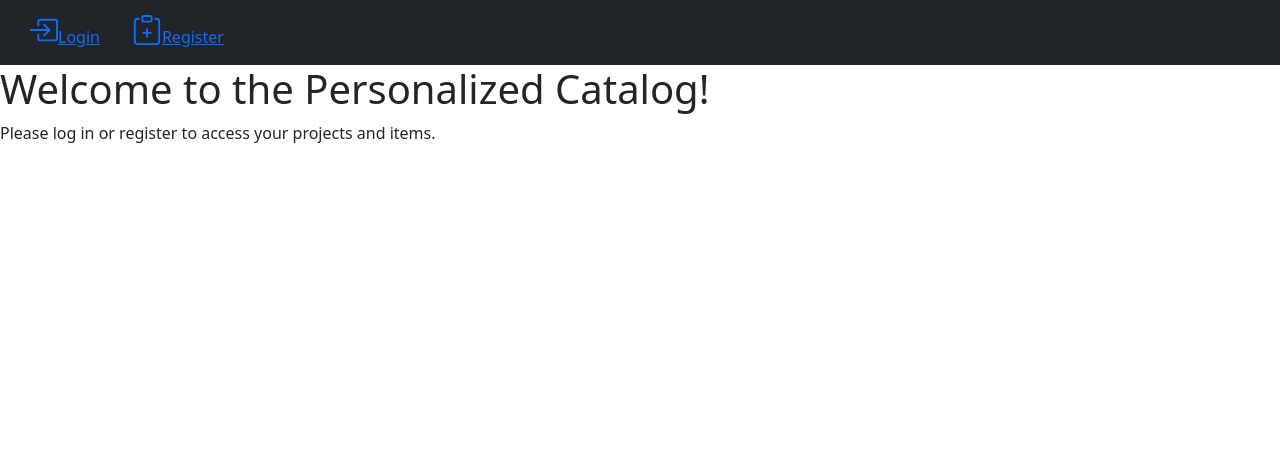
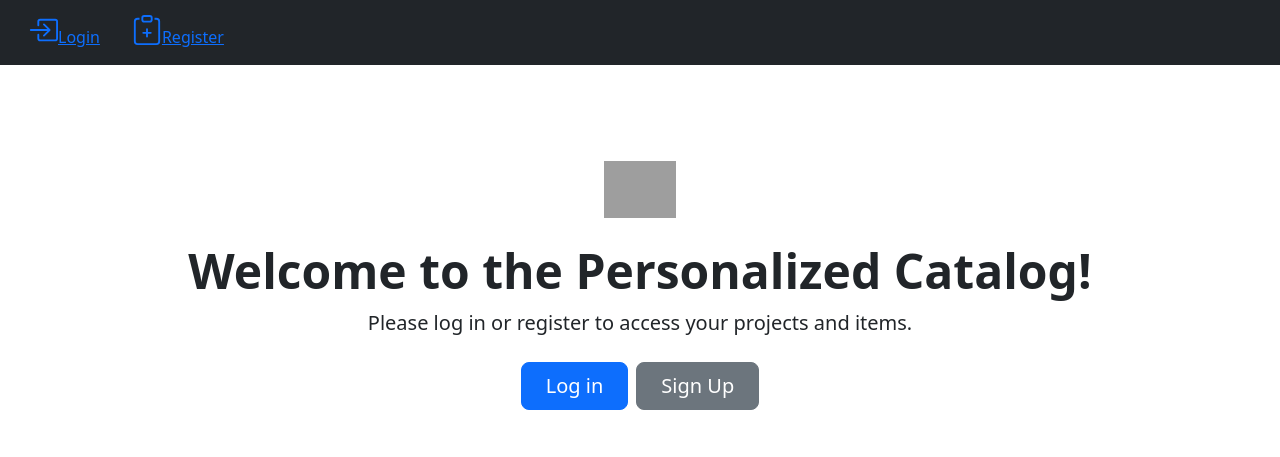
Before and after one commit to bsearight/PersonalizedCatalog, a Flask app: page / in a window 1280 px wide. Shown: the part 57-514 px from the top of the page. Run offline with Flask 3, Linux system fonts and the light colour scheme; some libraries are stand-ins or nearby versions; grey boxes are pictures that could not be loaded.

Commit message:
Styled landing page with login and sign up buttons for easy navigation

```diff
--- a/templates/index.html
+++ b/templates/index.html
@@ -83,6 +83,7 @@
         {% endif %}
         </ul>
       </div>
+    </div>
     </nav>
     {% block content %}
     {% if user.is_authenticated %}
@@ -112,11 +113,19 @@
         {% endfor %}
      </div>
  </div>
-</div>
-
+  </div>
     {% else %}
-    <h1>Welcome to the Personalized Catalog!</h1>
-    <p>Please log in or register to access your projects and items.</p>
+  <div class="px-4 py-5 my-5 text-center">
+    <img class="d-block mx-auto mb-4" src="../assets/brand/bootstrap-logo.svg" alt="" width="72" height="57">
+    <h1 class="display-5 fw-bold">Welcome to the Personalized Catalog!</h1>
+    <div class="col-lg-6 mx-auto">
+      <p class="lead mb-4">Please log in or register to access your projects and items.</p>
+      <div class="d-grid gap-2 d-sm-flex justify-content-sm-center">
+        <button type="button" onclick="window.location.href='/login'" class="btn btn-primary btn-lg px-4 gap-3">Log in</button>
+        <button type="button" onclick="window.location.href='/register'" class="btn btn-secondary btn-lg px-4">Sign Up</button>
+      </div>
+    </div>
+  </div>
     {% endif %}
     {% endblock %}
 </body>
```
